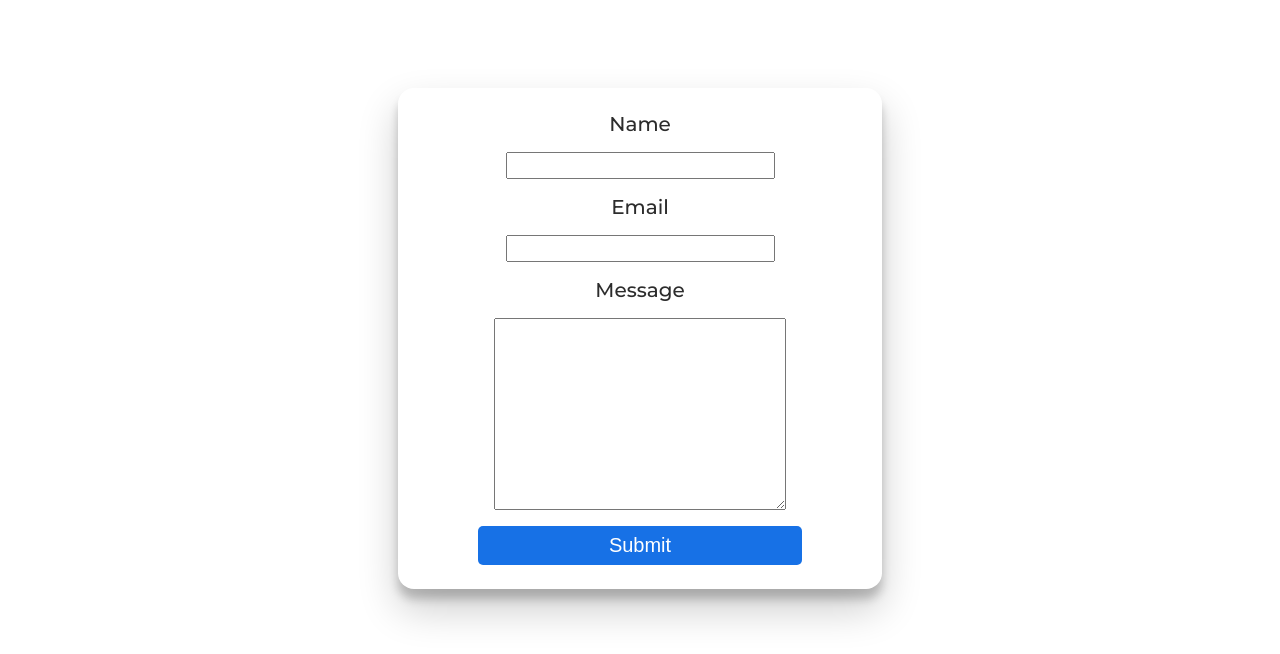
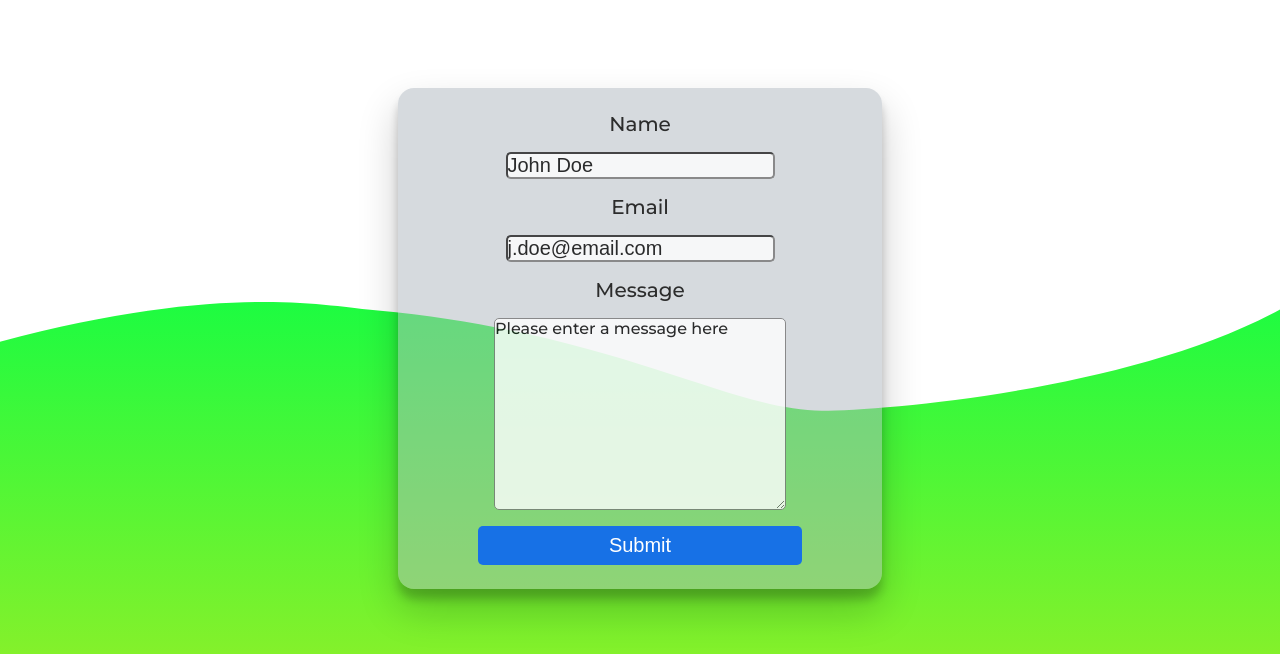
Before and after one commit to jamieTardi/animatedPortfolio, a plain HTML site: page contact/index.html in a window 1280 px wide. Shown: the part 86-740 px from the top of the page. Drawn offline with Linux system fonts and the light colour scheme.

Commit message:
Added functionality

```diff
--- a/contact/index.html
+++ b/contact/index.html
@@ -11,6 +11,7 @@
     <script defer src="../app.js"></script>
 </head>
 <body>
+    <div class="container">
     <header class="main-head">
 <nav>
     <div class="logo">
@@ -25,14 +26,14 @@
 </nav>
     </header>
     <section class="form-section">
-        <form action="">
+        <form  action="https://formspree.io/xaypkbrz" method="POST">
             <label for="name">Name</label>
-            <input type="text" name="name" id="name" required>
+            <input type="text" name="name" id="name" placeholder="John Doe" required>
             <label for="email">Email</label>
-            <input type="email" name="email" id="email" required>
+            <input type="email" name="_replyto" id="email" placeholder="j.doe@email.com" required>
             <label for="message">Message</label>
-            <textarea name="message" id="message" cols="30" rows="10"></textarea>
-            <button type="submit">Submit</button>
+            <textarea name="message" id="message" cols="30" rows="10" placeholder="Please enter a message here"></textarea>
+            <button type="submit" value="Send">Submit</button>
         </form>
     </section>
 
@@ -46,6 +47,6 @@
         </ul>
     </footer>
 
-
+</div>
 </body>
 </html>
--- a/styles/_contact.scss
+++ b/styles/_contact.scss
@@ -1,3 +1,11 @@
+.container{
+    background: url(../images/contact.svg);
+    background-position: center;
+    background-repeat: no-repeat;
+    background-size: cover;
+}
+
+
 .form-section {
     min-height: 80vh;
     @include flex (center, center, row);
@@ -8,12 +16,16 @@
         0px 20px 40px rgba($color: #000000, $alpha: 0.2);
         @include flex(center, center, column);
         border-radius: 2rem;
+        background: rgba(173, 181, 189, 0.5);
+
 
         input, textarea{
             margin: 2rem;
             -webkit-text-fill-color: black;
+            border-radius: 5px;
+            opacity: 0.8;
             &:focus{
-                outline: 2px solid black;
+                opacity: 1;
             }
         }
         textarea{
```
Also changed, not shown: images/contact.svg (added), styles/style.css, 1 other file.
